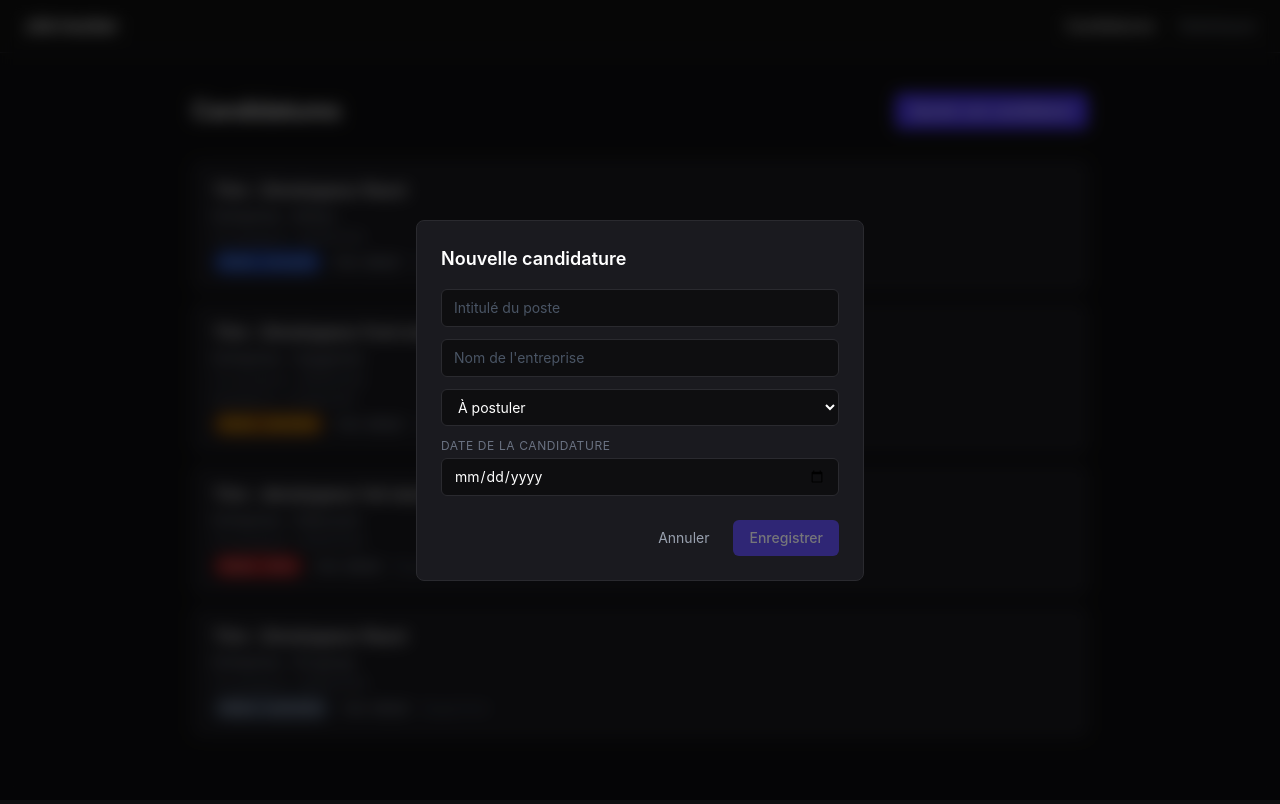
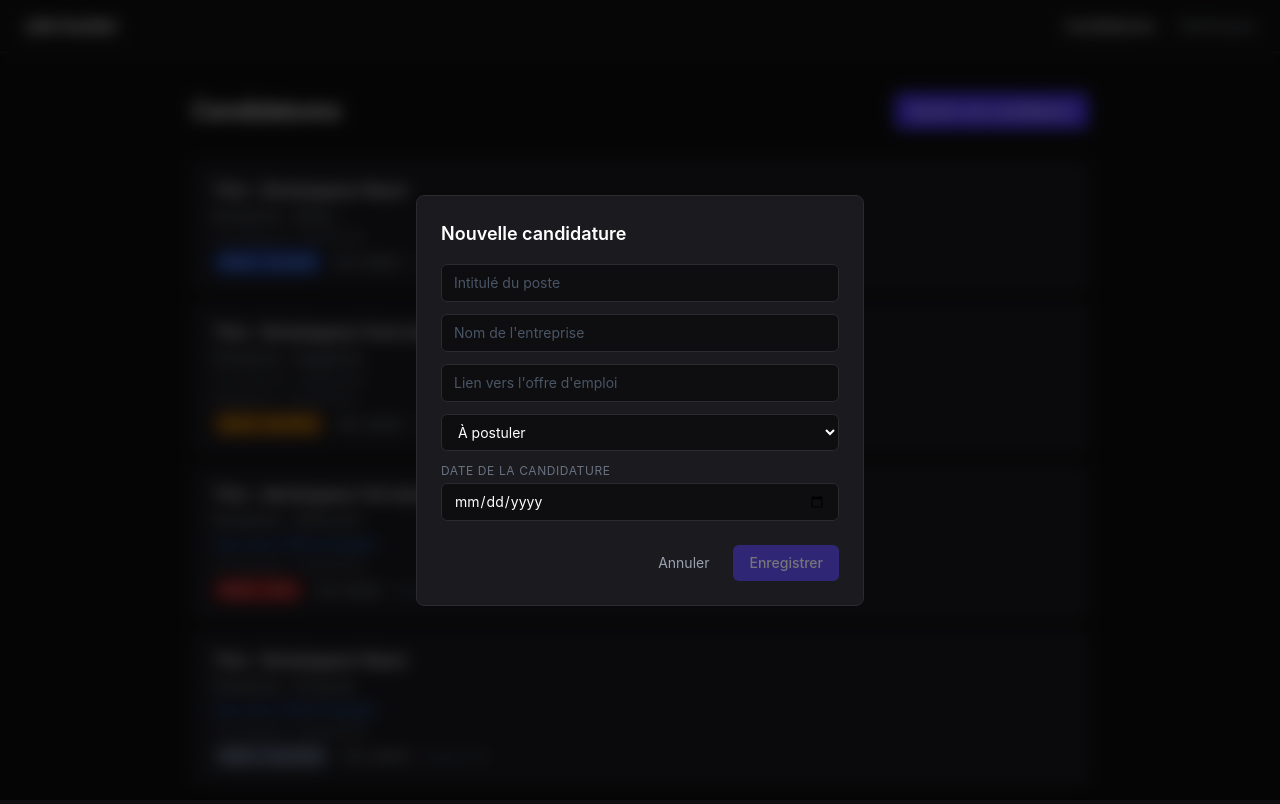
Before and after one commit to LoisCoulon/06-job-tracker, a React (Vite) app: page / in a window 1280 px wide. Both pictures are taken after a click on the button "Ajouter une candidature". Shown: the top 804 px of the page. Built offline with nearby package versions, Linux system fonts and the light colour scheme.

Commit message:
feat: add link to applications

```diff
--- a/src/components/ApplicationForm.tsx
+++ b/src/components/ApplicationForm.tsx
@@ -12,6 +12,7 @@ export default function ApplicationForm({ onCancel }: ApplicationFormProps) {
   const [entreprise, setEntreprise] = useState<string>('');
   const [applicationDate, setApplicationDate] = useState<string>('');
   const [interviewDate, setInterviewDate] = useState<string>('');
+  const [applicationLink, setApplicationLink] = useState<string | null>('');
 
   function handleJobNameChange(event: React.ChangeEvent<HTMLInputElement>) {
     setJobName(event.target.value);
@@ -34,6 +35,10 @@ export default function ApplicationForm({ onCancel }: ApplicationFormProps) {
     setInterviewDate(event.target.value);
   }
 
+  function handleLinkChange(event: React.ChangeEvent<HTMLInputElement>) {
+    setApplicationLink(event.target.value);
+  }
+
   function handleSave() {
     const newApp: Omit<Application, 'id'> = {
       jobTitle: jobName,
@@ -41,6 +46,7 @@ export default function ApplicationForm({ onCancel }: ApplicationFormProps) {
       status: status,
       applicationDate: applicationDate,
       interviewDate: status === 'entretien' ? interviewDate : null,
+      applicationLink: applicationLink,
     };
     addApplication(newApp);
     onCancel();
@@ -74,6 +80,12 @@ export default function ApplicationForm({ onCancel }: ApplicationFormProps) {
             type="text"
             onChange={handleEntrepriseChange}
             placeholder="Nom de l'entreprise"
+            className="bg-[#0e0e10] border border-[#2a2a2f] text-white text-sm rounded-md px-3 py-2 placeholder-gray-600 focus:outline-none focus:border-indigo-500"
+          />
+          <input
+            type="text"
+            onChange={handleLinkChange}
+            placeholder="Lien vers l'offre d'emploi"
             className="bg-[#0e0e10] border border-[#2a2a2f] text-white text-sm rounded-md px-3 py-2 placeholder-gray-600 focus:outline-none focus:border-indigo-500"
           />
           <select
--- a/src/components/ApplicationItem.tsx
+++ b/src/components/ApplicationItem.tsx
@@ -39,6 +39,14 @@ export default function ApplicationItem({
         <p className="text-gray-400 text-sm">
           Entreprise : {application.entreprise}
         </p>
+        {application.applicationLink && (
+          <a
+            className="text-blue-500 text-sm"
+            href={application.applicationLink}
+          >
+            Lien vers l'offre d'emploi
+          </a>
+        )}
         <p className="text-gray-500 text-xs">
           CV envoyé le : {changeDate(application.applicationDate)}
         </p>
--- a/src/components/EditForm.tsx
+++ b/src/components/EditForm.tsx
@@ -1,7 +1,6 @@
 import { useState } from 'react';
 import type { Application } from '../types/application';
 import { useApplications } from '../context/ApplicationContext';
-
 interface EditFormPops {
   onCancel: () => void;
   application: Application;
@@ -20,6 +19,9 @@ export default function EditForm({ onCancel, application }: EditFormPops) {
   );
   const [interviewDate, setInterviewDate] = useState<string | null>(
     application.interviewDate,
+  );
+  const [applicationLink, setApplicationLink] = useState<string | null>(
+    application.applicationLink,
   );
 
   function handleJobNameChange(event: React.ChangeEvent<HTMLInputElement>) {
@@ -43,6 +45,10 @@ export default function EditForm({ onCancel, application }: EditFormPops) {
     setInterviewDate(event.target.value);
   }
 
+  function handleLinkChange(event: React.ChangeEvent<HTMLInputElement>) {
+    setApplicationLink(event.target.value);
+  }
+
   function handleSave() {
     const editApp = {
       id: application.id,
@@ -51,6 +57,7 @@ export default function EditForm({ onCancel, application }: EditFormPops) {
       status: status,
       applicationDate: applicationDate,
       interviewDate: status === 'entretien' ? interviewDate : null,
+      applicationLink: applicationLink,
     };
     updateApplication(editApp);
     onCancel();
@@ -85,6 +92,13 @@ export default function EditForm({ onCancel, application }: EditFormPops) {
             value={entreprise}
             onChange={handleEntrepriseChange}
             placeholder="Nom de l'entreprise"
+            className="bg-[#0e0e10] border border-[#2a2a2f] text-white text-sm rounded-md px-3 py-2 placeholder-gray-600 focus:outline-none focus:border-indigo-500"
+          />
+          <input
+            type="text"
+            value={applicationLink ? applicationLink : ''}
+            onChange={handleLinkChange}
+            placeholder="Lien vers l'offre d'emploi"
             className="bg-[#0e0e10] border border-[#2a2a2f] text-white text-sm rounded-md px-3 py-2 placeholder-gray-600 focus:outline-none focus:border-indigo-500"
           />
           <select
--- a/src/datas/mockApplications.ts
+++ b/src/datas/mockApplications.ts
@@ -1,38 +1,40 @@
-import type { Application } from "../types/application";
+import type { Application } from '../types/application';
 
 export const mockApplications: Application[] = [
-
   {
     id: 1,
-    applicationDate: "2026-06-16",
-    jobTitle: "Développeur React",
-    entreprise : "Airbus",
-    status: "envoyée",
+    applicationDate: '2026-06-16',
+    jobTitle: 'Développeur React',
+    entreprise: 'Airbus',
+    status: 'envoyée',
     interviewDate: null,
+    applicationLink: null,
   },
   {
     id: 2,
-    applicationDate: "2026-06-18",
-    jobTitle: "Développeur front end",
-    entreprise : "Capgemini",
-    status: "entretien",
-    interviewDate: "2026-06-27",
+    applicationDate: '2026-06-18',
+    jobTitle: 'Développeur front end',
+    entreprise: 'Capgemini',
+    status: 'entretien',
+    interviewDate: '2026-06-27',
+    applicationLink: null,
   },
   {
     id: 3,
-    applicationDate: "2026-06-19",
-    jobTitle: "développeur full stack",
-    entreprise : "Cdiscount",
-    status: "refus",
+    applicationDate: '2026-06-19',
+    jobTitle: 'développeur full stack',
+    entreprise: 'Cdiscount',
+    status: 'refus',
     interviewDate: null,
+    applicationLink: 'https://www.cdiscount.com/',
   },
   {
     id: 4,
-    applicationDate: "2026-06-26",
-    jobTitle: "Développeur React",
-    entreprise : "CS group",
-    status: "à postuler",
+    applicationDate: '2026-06-26',
+    jobTitle: 'Développeur React',
+    entreprise: 'CS group',
+    status: 'à postuler',
     interviewDate: null,
+    applicationLink: 'https://www.cs-soprasteria.com/fr/',
   },
-
-]
+];
--- a/src/pages/ApplicationDetail.tsx
+++ b/src/pages/ApplicationDetail.tsx
@@ -64,6 +64,19 @@ export default function ApplicationDetail() {
                 </p>
                 <p className="text-white">{application.entreprise}</p>
               </div>
+              {application.applicationLink && (
+                <div className="flex flex-col gap-1">
+                  <p className="text-gray-500 text-xs uppercase tracking-wider">
+                    Lien vers l'offre d'emploi
+                  </p>
+                  <a
+                    href={application.applicationLink}
+                    className="text-blue-500"
+                  >
+                    {application.applicationLink}
+                  </a>
+                </div>
+              )}
               <div className="flex flex-col gap-1">
                 <p className="text-gray-500 text-xs uppercase tracking-wider">
                   Date de candidature
--- a/src/types/application.ts
+++ b/src/types/application.ts
@@ -1,12 +1,16 @@
-export type ApplicationStatus = "à postuler" | "envoyée" | "entretien" | "refus" | "offre"
+export type ApplicationStatus =
+  | 'à postuler'
+  | 'envoyée'
+  | 'entretien'
+  | 'refus'
+  | 'offre';
 
-
-export interface Application{
+export interface Application {
   id: number;
   applicationDate: string;
   jobTitle: string;
   entreprise: string;
   status: ApplicationStatus;
   interviewDate: null | string;
-
+  applicationLink: null | string;
 }
```
Lines whose indentation alone changed are shown as unchanged.
